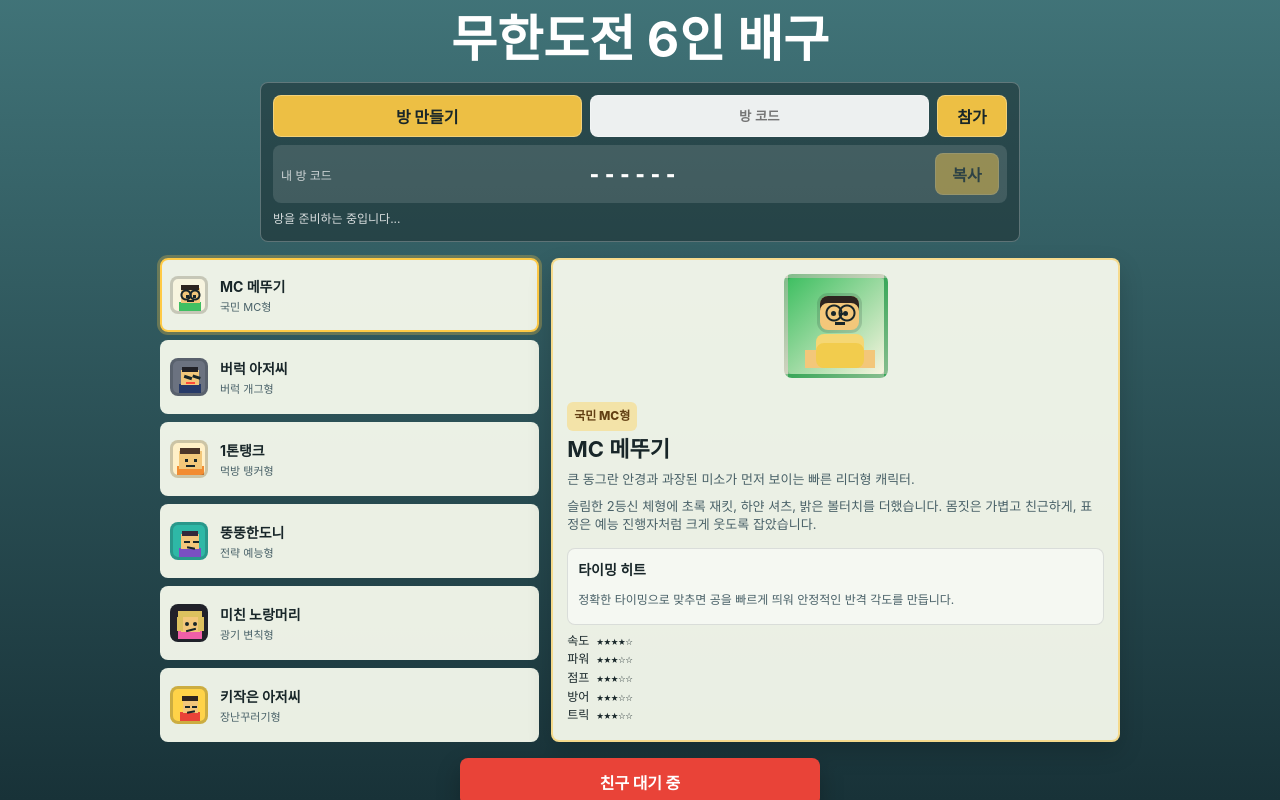
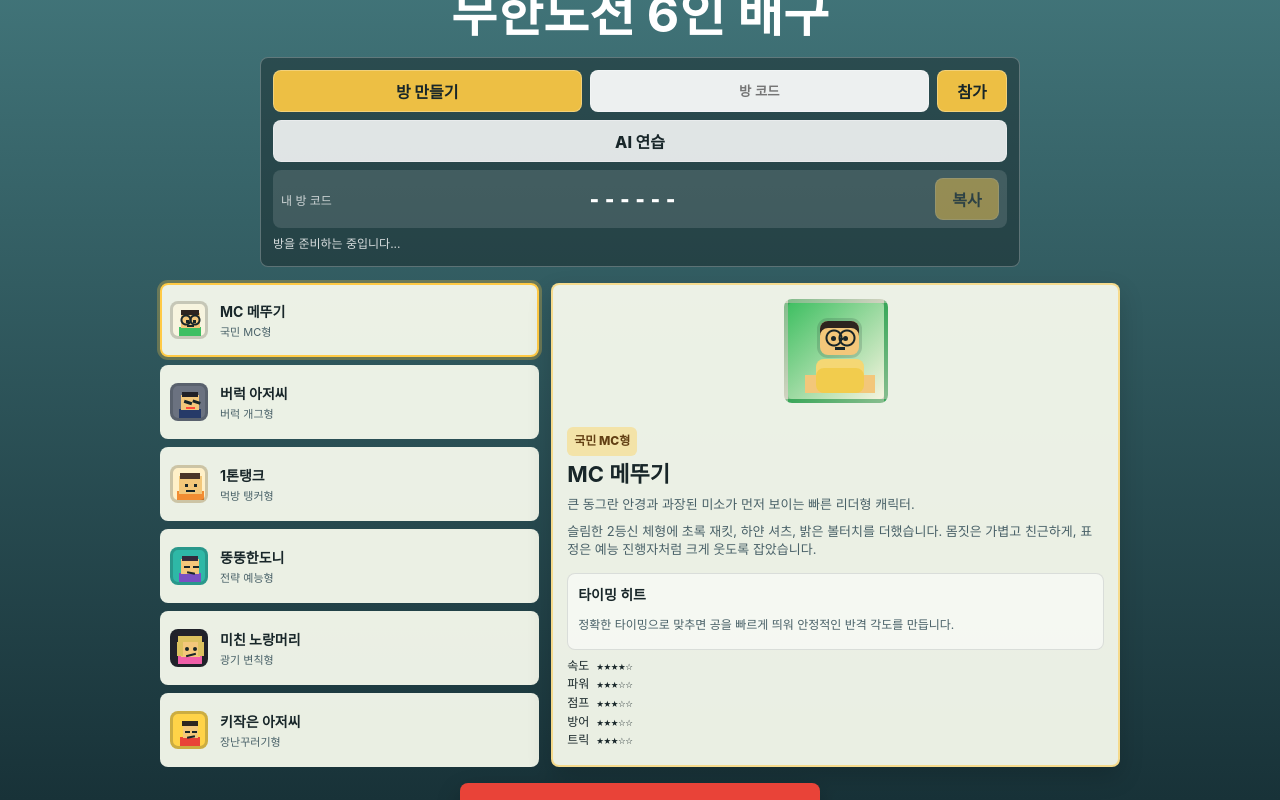
Before and after one commit to ai-studying-man/volley-game, a website built with Vite: page index.html in a window 1280 px wide. Both pictures are taken after a click on the button "방 만들기". Built offline with nearby package versions, Linux system fonts and the light colour scheme; animation ran at ten frames a second; what peerjs would draw is missing.

Commit message:
Refine room-first lobby flow

```diff
--- a/index.html
+++ b/index.html
@@ -24,7 +24,7 @@
             II
           </button>
         </div>
-        <section id="character-select" class="panel" aria-label="Character select">
+        <section id="character-select" class="panel" aria-label="Game lobby">
           <h1>무한도전 6인 배구</h1>
           <section id="online-panel" aria-label="Online room">
             <div class="room-actions">
@@ -40,19 +40,22 @@
                 />
                 <button id="join-room-button" type="button">참가</button>
               </div>
+              <button id="practice-button" class="secondary-room-button" type="button">
+                AI 연습
+              </button>
             </div>
             <div class="room-code-box">
               <span>내 방 코드</span>
               <strong id="room-code-value">------</strong>
               <button id="copy-room-button" type="button" disabled>복사</button>
             </div>
-            <p id="online-status">혼자 테스트하려면 바로 AI 경기를 시작하세요.</p>
+            <p id="online-status">방을 만들거나 친구에게 받은 코드를 입력하세요.</p>
           </section>
-          <div id="character-picker">
+          <div id="character-picker" class="hidden">
             <div id="character-grid"></div>
             <article id="character-detail"></article>
           </div>
-          <button id="start-button" type="button">AI 경기 시작</button>
+          <button id="start-button" class="hidden" type="button">경기 시작</button>
         </section>
         <div id="touch-layer" aria-label="Touch controls">
           <div class="move-zone">
--- a/src/scenes/MatchScene.ts
+++ b/src/scenes/MatchScene.ts
@@ -29,8 +29,10 @@ export class MatchScene extends Phaser.Scene {
   private p2NameElement!: HTMLElement;
   private skillButton!: HTMLButtonElement;
   private selectPanel!: HTMLElement;
+  private characterPicker!: HTMLElement;
   private detailPanel!: HTMLElement;
   private startButton!: HTMLButtonElement;
+  private practiceButton!: HTMLButtonElement;
   private onlineStatus!: HTMLElement;
   private roomCodeValue!: HTMLElement;
   private roomCodeInput!: HTMLInputElement;
@@ -49,8 +51,10 @@ export class MatchScene extends Phaser.Scene {
     this.p2NameElement = requiredElement("p2-name");
     this.skillButton = requiredElement("skill-button") as HTMLButtonElement;
     this.selectPanel = requiredElement("character-select");
+    this.characterPicker = requiredElement("character-picker");
     this.detailPanel = requiredElement("character-detail");
     this.startButton = requiredElement("start-button") as HTMLButtonElement;
+    this.practiceButton = requiredElement("practice-button") as HTMLButtonElement;
     this.onlineStatus = requiredElement("online-status");
     this.roomCodeValue = requiredElement("room-code-value");
     this.roomCodeInput = requiredElement("room-code-input") as HTMLInputElement;
@@ -163,6 +167,7 @@ export class MatchScene extends Phaser.Scene {
   private setupOnlineControls() {
     this.createRoomButton.addEventListener("click", () => {
       this.network.createRoom();
+      this.showCharacterStep();
       this.onlineStatus.textContent = "방을 준비하는 중입니다...";
       this.startButton.textContent = "친구 대기 중";
       this.startButton.disabled = true;
@@ -178,6 +183,15 @@ export class MatchScene extends Phaser.Scene {
       this.startButton.textContent = "방장 대기";
       this.startButton.disabled = true;
     });
+    this.practiceButton.addEventListener("click", () => {
+      this.network.destroy();
+      this.roomCodeValue.textContent = "------";
+      this.copyRoomButton.disabled = true;
+      this.showCharacterStep();
+      this.onlineStatus.textContent = "캐릭터를 고른 뒤 AI 경기를 시작하세요.";
+      this.startButton.textContent = "AI 경기 시작";
+      this.startButton.disabled = false;
+    });
     this.roomCodeInput.addEventListener("input", () => {
       this.roomCodeInput.value = normalizeRoomCode(this.roomCodeInput.value);
     });
@@ -186,6 +200,11 @@ export class MatchScene extends Phaser.Scene {
       await navigator.clipboard?.writeText(this.network.roomCode);
       this.onlineStatus.textContent = "방 코드를 복사했습니다.";
     });
+  }
+
+  private showCharacterStep() {
+    this.characterPicker.classList.remove("hidden");
+    this.startButton.classList.remove("hidden");
   }
 
   private renderCharacterDetail(characterId: string) {
@@ -266,7 +285,8 @@ export class MatchScene extends Phaser.Scene {
         this.startButton.textContent = "온라인 경기 시작";
         this.startButton.disabled = false;
       } else {
-        this.onlineStatus.textContent = "방에 접속했습니다. 방장이 시작할 때까지 기다리세요.";
+        this.showCharacterStep();
+        this.onlineStatus.textContent = "방에 접속했습니다. 캐릭터를 고르고 방장을 기다리세요.";
         this.startButton.textContent = "방장 대기";
         this.startButton.disabled = true;
         this.network.sendGuestCharacter(this.selectedCharacterId);
--- a/src/styles.css
+++ b/src/styles.css
@@ -136,6 +136,10 @@ button {
 
 .panel.hidden {
   display: none;
+}
+
+.hidden {
+  display: none !important;
 }
 
 .panel h1 {
@@ -636,6 +640,11 @@ button {
   color: #182629;
 }
 
+#online-panel .secondary-room-button {
+  grid-column: 1 / -1;
+  background: rgba(255, 255, 255, 0.86);
+}
+
 #online-panel button:disabled {
   opacity: 0.48;
 }
```
